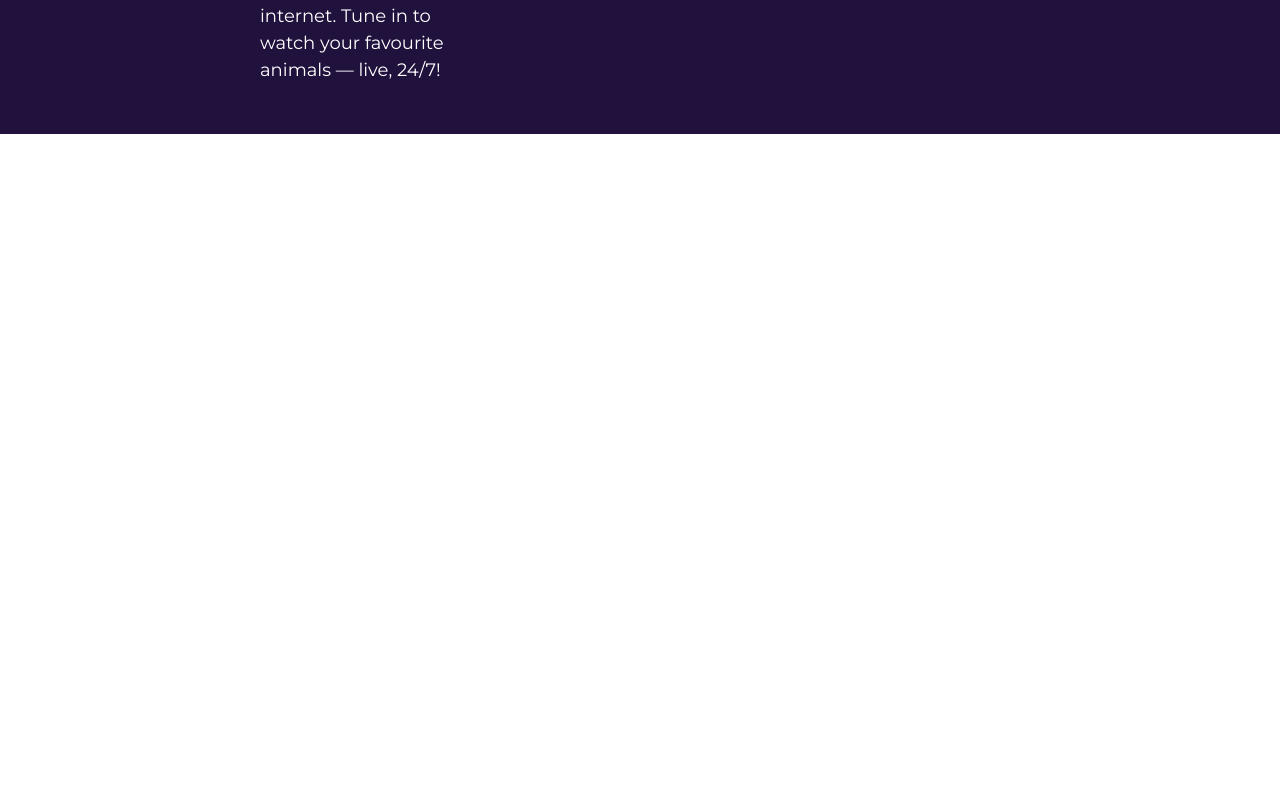
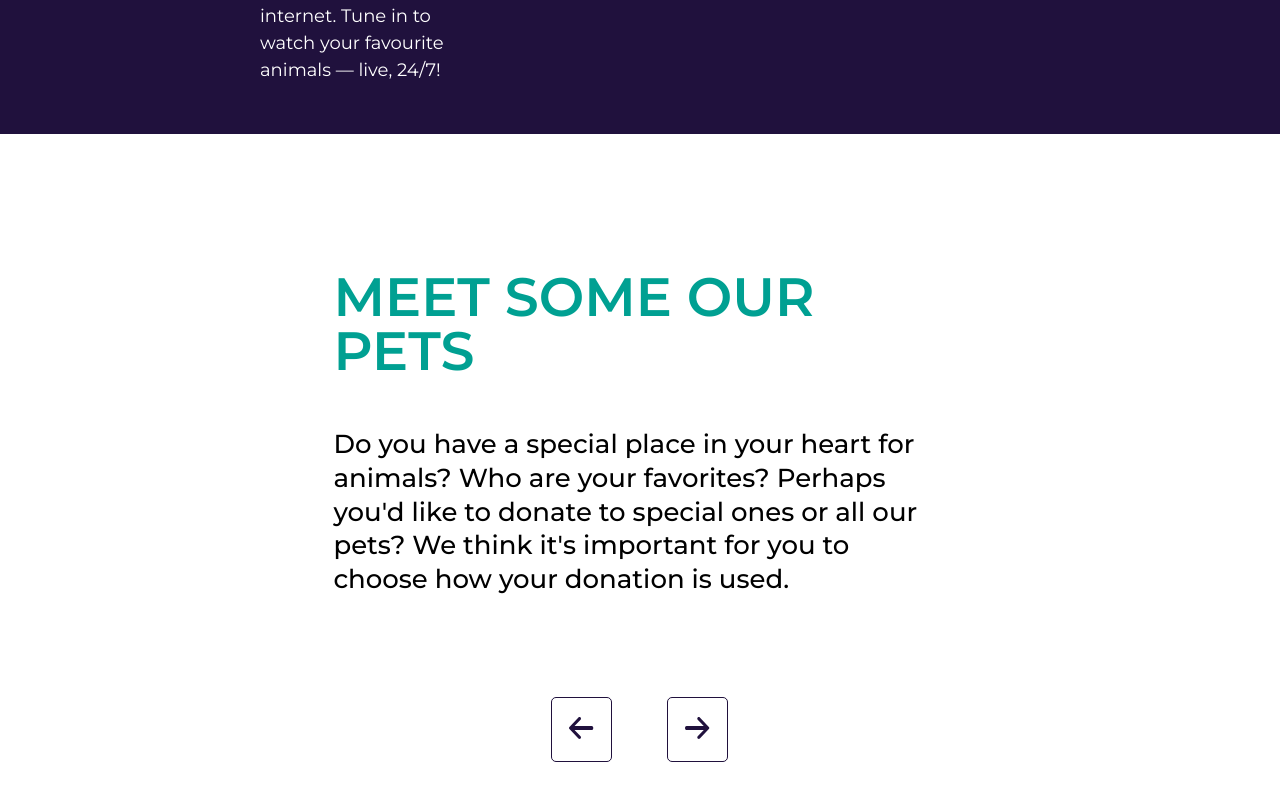
Before and after one commit to vakkko/online-zoo-react, a React (Vite) app in the folder online-zoo/: page / in a window 1280 px wide. Shown: the part 3541-4341 px from the top of the page. Before the commit the page ends 3825 px from the top, so only its background shows below. Built offline with nearby package versions, Linux system fonts and the light colour scheme.

Commit message:
feat: add ArticleAndArrows component

```diff
--- a/online-zoo/src/pages/About/MainContent/Articles/Articles.scss
+++ b/online-zoo/src/pages/About/MainContent/Articles/Articles.scss
@@ -1,5 +1,4 @@
 @use "../../../../styles/mixins" as *;
-@use "../../../../styles/global";
 
 .articles {
   @include flexColumn(15rem);
--- a/online-zoo/src/pages/About/MainContent/DonationContainer/DonationContainer.scss
+++ b/online-zoo/src/pages/About/MainContent/DonationContainer/DonationContainer.scss
@@ -1,6 +1,5 @@
 @use "../../../../styles/mixins" as *;
 @use "../../../../styles/variables" as *;
-@use "../../../../styles/global";
 
 .donation-container {
   @include paddingLeftRight;
--- a/online-zoo/src/pages/About/MainContent/MainContent.tsx
+++ b/online-zoo/src/pages/About/MainContent/MainContent.tsx
@@ -3,11 +3,13 @@ import React from "react";
 import Articles from "./Articles/Articles";
 
 import "./MainContent.scss";
+import PetsCarousel from "./PetsCarousel/PetsCarousel";
 
 const MainContent: React.FC = () => {
   return (
     <main>
       <Articles />
+      <PetsCarousel />
     </main>
   );
 };
--- /dev/null
+++ b/online-zoo/src/pages/About/MainContent/PetsCarousel/ArticleAndArrows/ArticleAndArrows.scss
@@ -0,0 +1,60 @@
+@use "../../../../../styles/mixins" as *;
+@use "../../../../../styles/variables" as *;
+
+.article-arrows {
+  width: 47.9%;
+  @include flexColumn(5rem);
+  align-items: center;
+
+  h2 {
+    @include heading2Styles($lightGreen);
+  }
+
+  & > div {
+    @include flexColumn;
+    align-items: center;
+
+    p {
+      @include subHeaderStyles;
+      color: black;
+      width: 100%;
+    }
+  }
+
+  .arrows-box {
+    margin-top: 10rem;
+    display: flex;
+    gap: 5.5rem;
+
+    button {
+      padding: 1.9rem 1.7rem;
+      border-radius: 5px;
+      border: 1px solid $darkBlue;
+
+      svg {
+        fill: $darkBlue;
+      }
+
+      &:hover {
+        background-color: $darkBlue;
+        svg {
+          fill: $white;
+        }
+      }
+    }
+  }
+
+  @media (max-width: 1200px) {
+    width: 69.1%;
+
+    & > div {
+      p {
+        text-align: center;
+      }
+    }
+  }
+  @media (max-width: 880px) {
+    width: 100%;
+    text-align: center;
+  }
+}
--- /dev/null
+++ b/online-zoo/src/pages/About/MainContent/PetsCarousel/ArticleAndArrows/ArticleAndArrows.tsx
@@ -0,0 +1,52 @@
+import React from "react";
+import "./ArticleAndArrows.scss";
+
+const ArticleAndArrows: React.FC = () => {
+  return (
+    <div className="article-arrows">
+      <h2>meet some our Pets</h2>
+      <div>
+        <p>
+          Do you have a special place in your heart for animals? Who are your
+          favorites? Perhaps you'd like to donate to special ones or all our
+          pets? We think it's important for you to choose how your donation is
+          used.
+        </p>
+        <div className="arrows-box">
+          <button className="left-arrow">
+            <svg
+              width="25"
+              height="22"
+              viewBox="0 0 25 22"
+              fill="none"
+              xmlns="http://www.w3.org/2000/svg"
+            >
+              <path
+                fill-rule="evenodd"
+                clip-rule="evenodd"
+                d="M11.0724 0.119971C11.2545 0.199174 11.42 0.315255 11.5593 0.461565C11.6989 0.607505 11.8097 0.780876 11.8853 0.971748C11.9609 1.16262 11.9998 1.36724 11.9998 1.57389C11.9998 1.78055 11.9609 1.98517 11.8853 2.17604C11.8097 2.36691 11.6989 2.54028 11.5593 2.68622L5.53159 9H22.6822C23.1066 9 23.5135 9.21071 23.8136 9.58579C24.1137 9.96086 24.2822 10.4696 24.2822 11C24.2822 11.5304 24.1137 12.0391 23.8136 12.4142C23.5135 12.7893 23.1066 13 22.6822 13H5.53081L11.5593 19.3146C11.8408 19.6096 11.999 20.0097 11.999 20.4269C11.999 20.8441 11.8408 21.2443 11.5593 21.5393C11.2777 21.8343 10.8959 22 10.4978 22C10.0996 22 9.71776 21.8343 9.43622 21.5393L0.440245 12.1127C0.300617 11.9668 0.189838 11.7934 0.114252 11.6026C0.0386677 11.4117 -0.000240326 11.2071 -0.000240326 11.0004C-0.000240326 10.7938 0.0386677 10.5891 0.114252 10.3983C0.189838 10.2074 0.300617 10.034 0.440245 9.88808L9.43622 0.461565C9.5755 0.315255 9.74095 0.199174 9.92311 0.119971C10.1053 0.0407677 10.3005 0 10.4978 0C10.695 0 10.8902 0.0407677 11.0724 0.119971Z"
+              />
+            </svg>
+          </button>
+          <button className="right-arrow">
+            <svg
+              width="25"
+              height="22"
+              viewBox="0 0 25 22"
+              fill="none"
+              xmlns="http://www.w3.org/2000/svg"
+            >
+              <path
+                fill-rule="evenodd"
+                clip-rule="evenodd"
+                d="M13.2098 0.119971C13.0277 0.199174 12.8622 0.315255 12.7229 0.461565C12.5833 0.607505 12.4725 0.780876 12.397 0.971748C12.3214 1.16262 12.2825 1.36724 12.2825 1.57389C12.2825 1.78055 12.3214 1.98517 12.397 2.17604C12.4725 2.36691 12.5833 2.54028 12.7229 2.68622L18.7506 9H1.6C1.17565 9 0.768688 9.21071 0.468629 9.58579C0.168571 9.96086 0 10.4696 0 11C0 11.5304 0.168571 12.0391 0.468629 12.4142C0.768688 12.7893 1.17565 13 1.6 13H18.7514L12.7229 19.3146C12.4414 19.6096 12.2833 20.0097 12.2833 20.4269C12.2833 20.8441 12.4414 21.2443 12.7229 21.5393C13.0045 21.8343 13.3863 22 13.7845 22C14.1826 22 14.5645 21.8343 14.846 21.5393L23.842 12.1127C23.9816 11.9668 24.0924 11.7934 24.168 11.6026C24.2436 11.4117 24.2825 11.2071 24.2825 11.0004C24.2825 10.7938 24.2436 10.5891 24.168 10.3983C24.0924 10.2074 23.9816 10.034 23.842 9.88808L14.846 0.461565C14.7067 0.315255 14.5413 0.199174 14.3591 0.119971C14.177 0.0407677 13.9817 0 13.7845 0C13.5873 0 13.392 0.0407677 13.2098 0.119971Z"
+              />
+            </svg>
+          </button>
+        </div>
+      </div>
+    </div>
+  );
+};
+
+export default ArticleAndArrows;
--- /dev/null
+++ b/online-zoo/src/pages/About/MainContent/PetsCarousel/PetsCarousel.scss
@@ -0,0 +1,9 @@
+@use "../../../../styles/mixins" as *;
+
+.pets-carousel-container {
+  @include flexColumn(5rem);
+  align-items: center;
+  margin-top: 13.6rem;
+  margin-bottom: 15rem;
+  justify-content: center;
+}
--- /dev/null
+++ b/online-zoo/src/pages/About/MainContent/PetsCarousel/PetsCarousel.tsx
@@ -0,0 +1,15 @@
+import React from "react";
+
+import ArticleAndArrows from "./ArticleAndArrows/ArticleAndArrows";
+
+import "./PetsCarousel.scss";
+
+const PetsCarousel: React.FC = () => {
+  return (
+    <div className="pets-carousel-container">
+      <ArticleAndArrows />
+    </div>
+  );
+};
+
+export default PetsCarousel;
```
